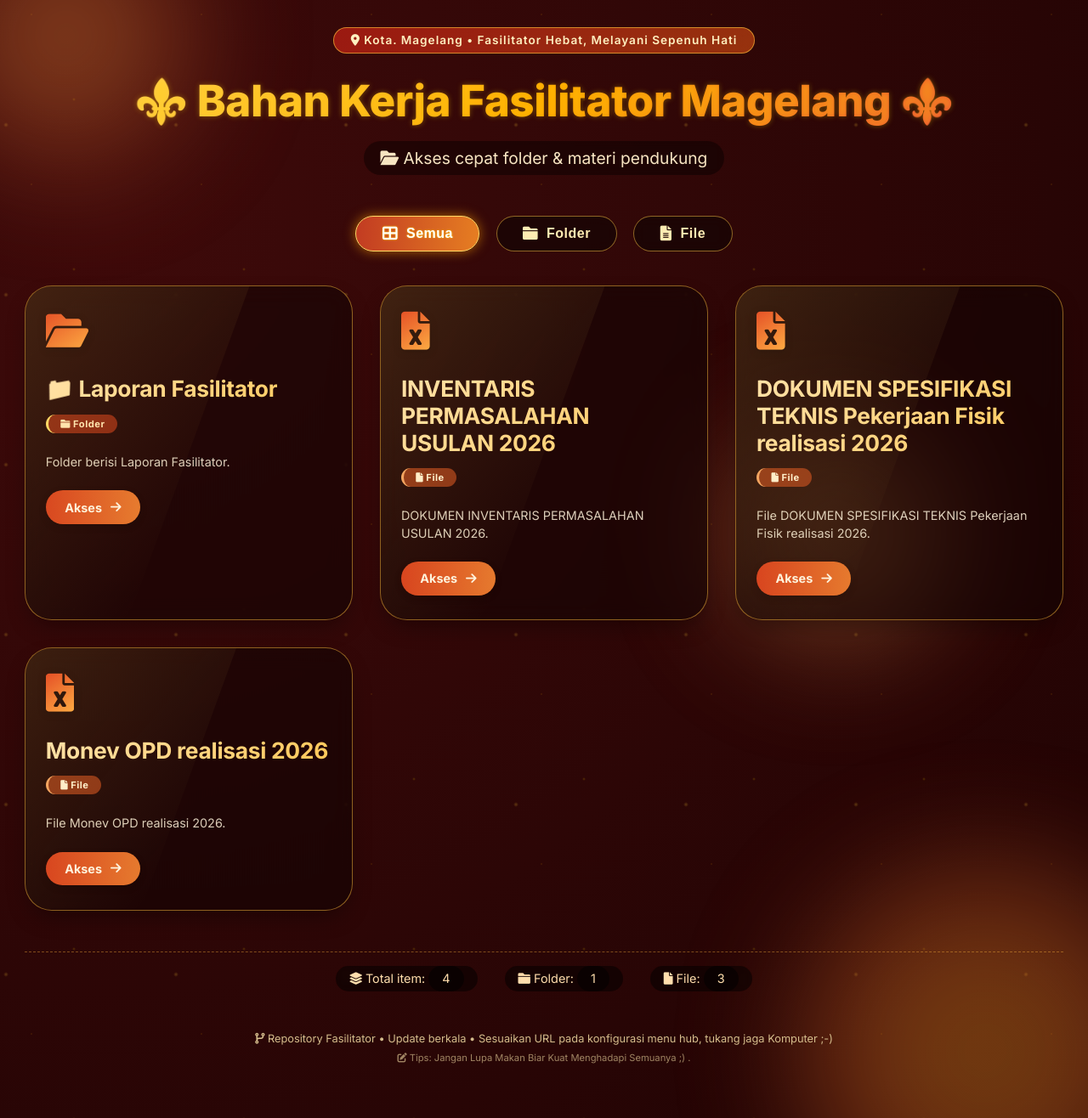
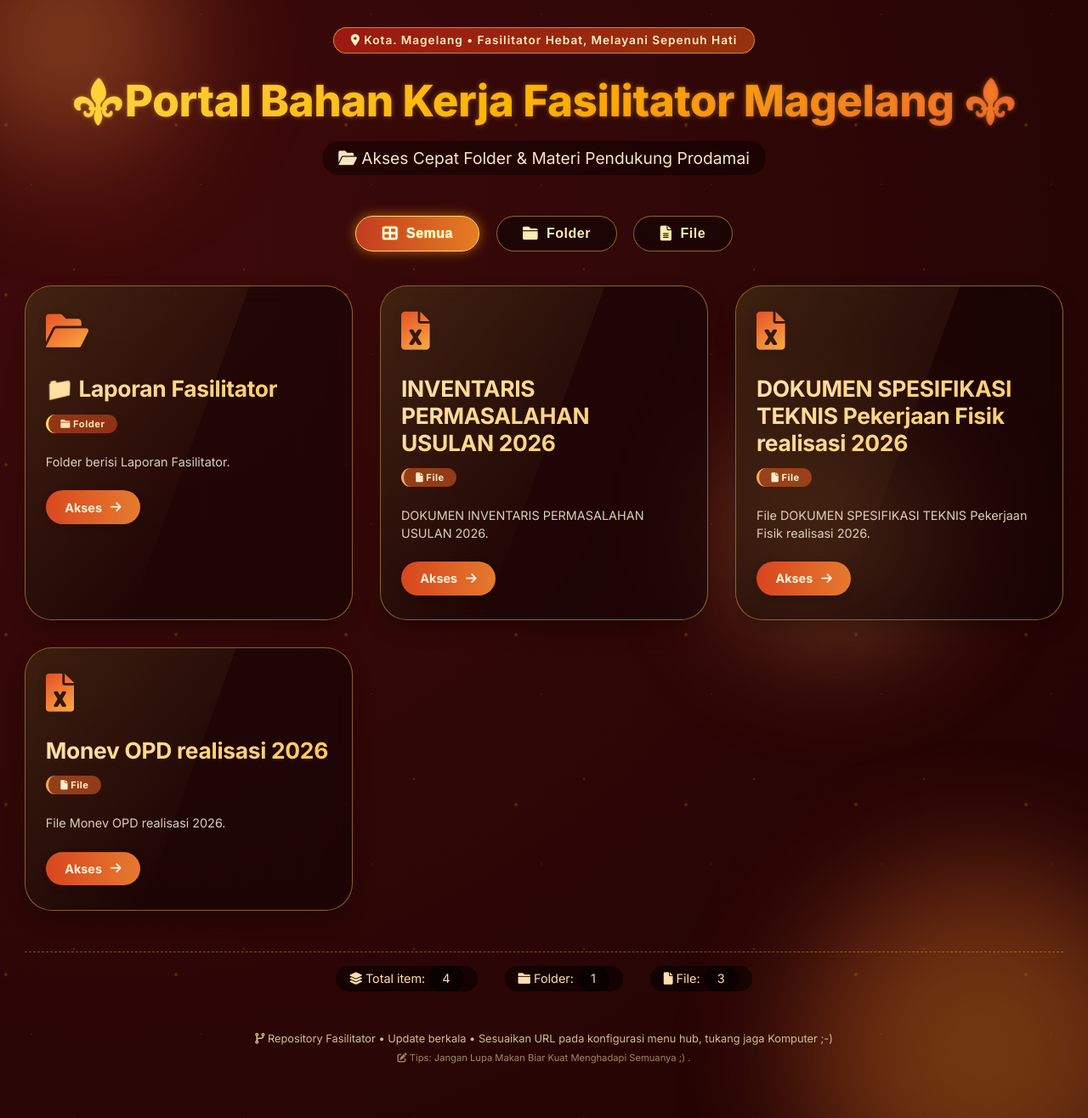
Before and after one commit to fasilitatormgl/siomai, a Jekyll site: the page bahankerja.html, which Jekyll copies as it is, in a window 1280 px wide and 1316 px high. Shown: the whole window at 85% size. Built offline with Jekyll 4.4.1, drawn with Linux system fonts in a browser that asks for light colours.

Commit message:
Update bahankerja.html

```diff
--- a/bahankerja.html
+++ b/bahankerja.html
@@ -419,9 +419,9 @@
     <div class="badge-title">
       <i class="fas fa-map-marker-alt"></i> Kota. Magelang • Fasilitator Hebat, Melayani Sepenuh Hati
     </div>
-    <h1>⚜️ Bahan Kerja Fasilitator Magelang ⚜️</h1>
+    <h1>⚜️Portal Bahan Kerja Fasilitator Magelang ⚜️</h1>
     <div class="sub">
-      <i class="fas fa-folder-open"></i> Akses cepat folder & materi pendukung
+      <i class="fas fa-folder-open"></i> Akses Cepat Folder & Materi Pendukung Prodamai
     </div>
   </div>
 
```
